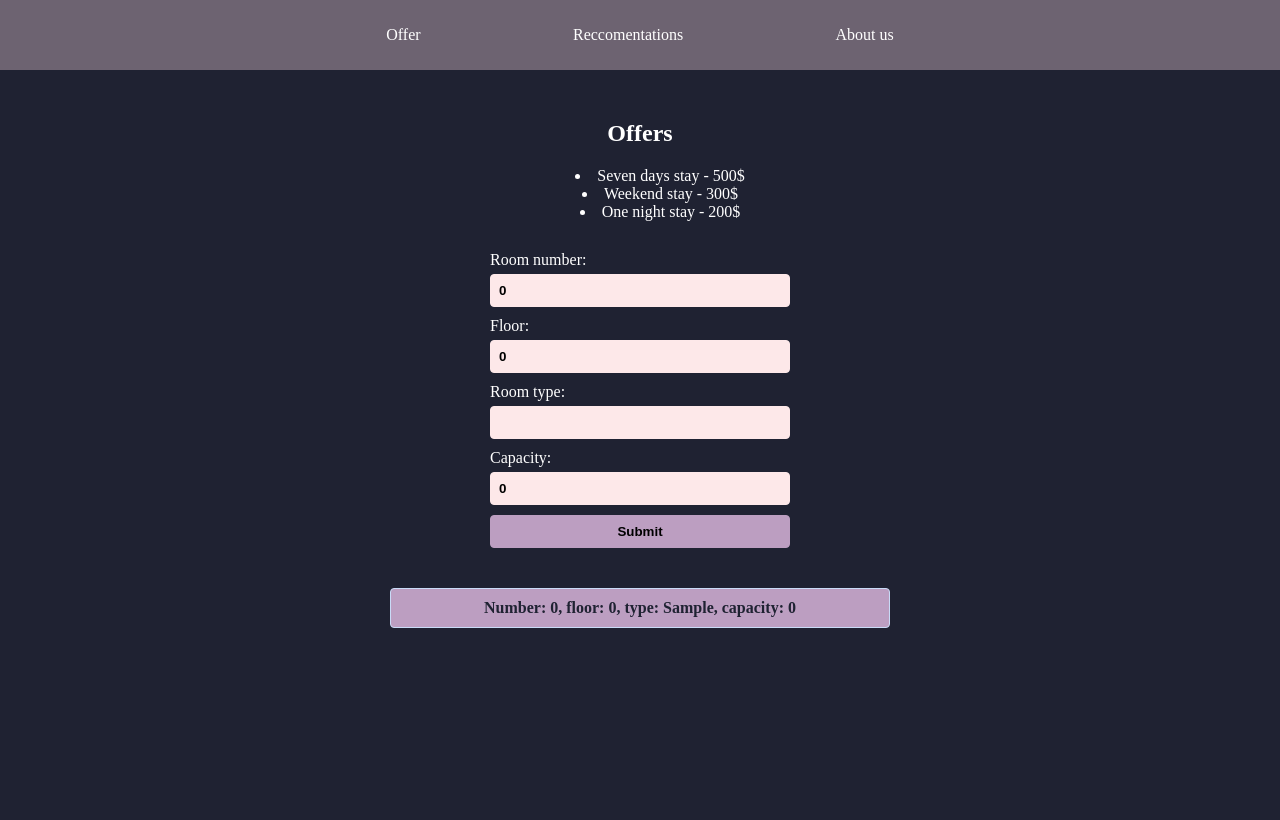
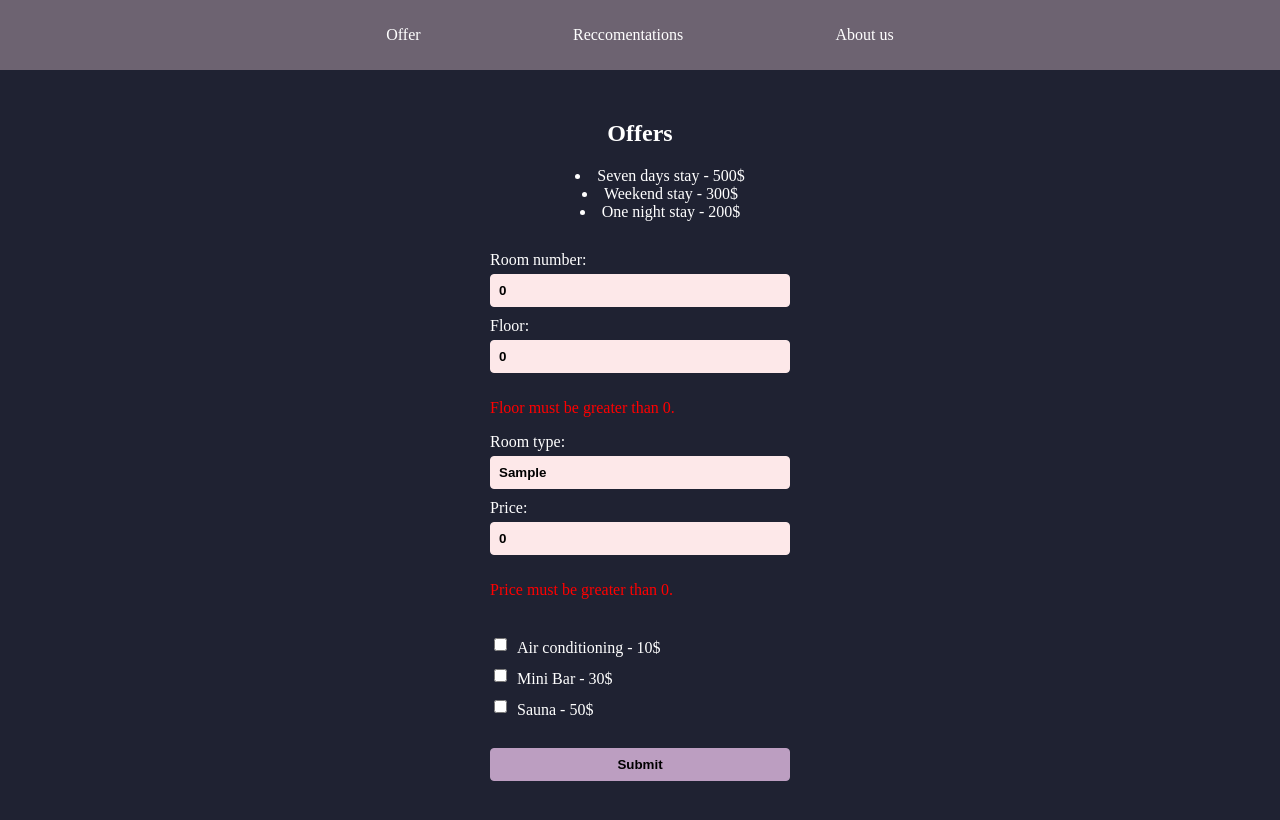
Before and after one commit to Zivkey/MetHotels, an Angular app: page / in a window 1280 px wide. Both pictures are taken after typing "Sample" into the empty fields and a click on the button "Submit". Built offline with nearby package versions, Linux system fonts and the light colour scheme.

Commit message:
Domaci 8

```diff
--- a/src/app/app.module.ts
+++ b/src/app/app.module.ts
@@ -4,7 +4,7 @@ import { BrowserModule } from '@angular/platform-browser';
 import { AppComponent } from './app.component';
 import { RoomFormComponent } from './room-form/room-form.component';
 import { RoomListComponent } from './room-list/room-list.component';
-import { FormsModule } from '@angular/forms';
+import { FormsModule, ReactiveFormsModule } from '@angular/forms';
 import { RoomService } from './room.service';
 import { AppRoutingModule } from './app-routing.module';
 import { NavbarComponent } from './navbar/navbar.component';
@@ -25,7 +25,8 @@ import { ReccomendationsComponent } from './reccomendations/reccomendations.comp
   imports: [
     BrowserModule,
     FormsModule,
-    AppRoutingModule
+    AppRoutingModule,
+    ReactiveFormsModule
   ],
   providers: [RoomService],
   bootstrap: [AppComponent]
--- a/src/app/room-form/room-form.component.html
+++ b/src/app/room-form/room-form.component.html
@@ -1,16 +1,57 @@
-<form (ngSubmit)="onSubmit()">
+<form [formGroup]="roomForm" (ngSubmit)="onSubmit()">
   <label for="roomNumber">Room number:</label>
-  <input type="text" id="roomNumber" [(ngModel)]="room.number" name="roomNumber" required>
+  <input type="number" id="roomNumber" formControlName="roomNumber" required>
+  <div
+    *ngIf="roomForm.get('roomNumber')?.hasError('required') && roomForm.get('roomNumber')?.touched">
+    <p>Room number is required.</p>
+  </div>
 
   <label for="roomFloor">Floor:</label>
-  <input type="number" id="roomFloor" [(ngModel)]="room.floor" name="roomFloor" required>
+  <input type="number" id="roomFloor" formControlName="roomFloor" required>
+  <div
+    *ngIf="roomForm.get('roomFloor')?.hasError('required') && roomForm.get('roomFloor')?.touched">
+    <p>Floor is required.</p>
+  </div>
+  <div
+    *ngIf="roomForm.get('roomFloor')?.hasError('min') && roomForm.get('roomFloor')?.touched">
+    <p>Floor must be greater than 0.</p>
+  </div>
 
   <label for="roomType">Room type:</label>
-  <input type="text" id="roomType" [(ngModel)]="room.type" name="roomType" required>
+  <input type="text" id="roomType" formControlName="roomType" required>
+  <div
+    *ngIf="roomForm.get('roomType')?.hasError('required') && roomForm.get('roomType')?.touched">
+    <p>Room type is required.</p>
+  </div>
+  <div
+    *ngIf="roomForm.get('roomType')?.hasError('minlength') && roomForm.get('roomType')?.touched">
+    <p>Room type must be at least 4 characters long.</p>
+  </div>
 
-  <label for="roomCapacity">Capacity:</label>
-  <input type="number" id="roomCapacity" [(ngModel)]="room.capacity" name="roomCapacity" required>
-
-
+  <label for="roomPrice">Price:</label>
+  <input type="number" id="roomPrice" formControlName="roomPrice"
+    required>
+  <div
+    *ngIf="roomForm.get('roomPrice')?.hasError('required') && roomForm.get('roomPrice')?.touched">
+    <p>Price is required.</p>
+  </div>
+  <div
+    *ngIf="roomForm.get('roomPrice')?.hasError('min') && roomForm.get('roomPrice')?.touched">
+    <p>Price must be greater than 0.</p>
+  </div>
+  <div class="field" formGroupName="additionalServices">
+    <label class="label-checkbox">
+      <input type="checkbox" formControlName="airConditioning" class="checkbox-input">
+      <span class="checkbox-label">Air conditioning - 10$</span>
+    </label>
+    <label class="label-checkbox">
+      <input type="checkbox" formControlName="miniBar" class="checkbox-input">
+      <span class="checkbox-label">Mini Bar - 30$</span>
+    </label>
+    <label class="label-checkbox">
+      <input type="checkbox" formControlName="sauna" class="checkbox-input">
+      <span class="checkbox-label">Sauna - 50$</span>
+    </label>
+  </div>
   <button type="submit">Submit</button>
 </form>
--- a/src/app/room-form/room-form.component.scss
+++ b/src/app/room-form/room-form.component.scss
@@ -33,3 +33,26 @@ form {
     background-color: #FDE8E9;
     color: #596475;
   }
+
+  p {
+    color: red;
+  }
+
+  .field {
+    margin: 20px 0;
+  }
+
+  .label-checkbox {
+    display: flex;
+    align-items: center;
+    margin-bottom: 5px;
+  }
+
+  .checkbox-label {
+    margin-left: 5px;
+    color: white;
+  }
+
+  .checkbox-input {
+    margin-right: 5px;
+  }
--- a/src/app/room-form/room-form.component.ts
+++ b/src/app/room-form/room-form.component.ts
@@ -1,4 +1,5 @@
 import { Component } from '@angular/core';
+import { FormBuilder, FormGroup, Validators } from '@angular/forms';
 import { Room } from '../room.model';
 import { RoomService } from '../room.service';
 
@@ -8,12 +9,59 @@ import { RoomService } from '../room.service';
   styleUrls: ['./room-form.component.scss']
 })
 export class RoomFormComponent {
-  room: Room = new Room(0, '', 0, 0);
+  roomForm: FormGroup;
 
-  constructor(private roomService: RoomService) {}
+  constructor(private formBuilder: FormBuilder, private roomService: RoomService) {
+    this.roomForm = this.formBuilder.group({
+      roomNumber: [0, Validators.required],
+      roomFloor: [0, [Validators.required, Validators.min(1)]],
+      roomType: ['', [Validators.required, Validators.minLength(4)]],
+      roomPrice: [0, [Validators.required, Validators.min(1)]],
+      additionalServices: this.formBuilder.group({
+        airConditioning: [false],
+        miniBar: [false],
+        sauna: [false]
+      })
+    });
+  }
 
   onSubmit(): void {
-    this.roomService.addRoom(this.room);
-    this.room = new Room(0, '', 0, 0);
+    if (this.roomForm.valid) {
+
+      const newRoom: Room = {
+        number: this.roomForm.value.roomNumber,
+        floor: this.roomForm.value.roomFloor,
+        type: this.roomForm.value.roomType,
+        additionalServices: this.roomForm.value.additionalServices,
+        price: this.roomForm.value.roomPrice,
+      };
+      let additionalPrice = 0.0
+
+      if (newRoom.additionalServices.airConditioning) {
+        additionalPrice += 10;
+      }
+      if (newRoom.additionalServices.miniBar) {
+        additionalPrice += 30;
+      }
+      if (newRoom.additionalServices.sauna) {
+        additionalPrice += 50;
+      }
+      newRoom.price += additionalPrice;
+
+      this.roomService.addRoom(newRoom);
+      this.roomForm.reset();
+    } else {
+      this.markFormGroupTouched(this.roomForm);
+    }
+  }
+
+  private markFormGroupTouched(formGroup: FormGroup) {
+    Object.values(formGroup.controls).forEach(control => {
+      control.markAsTouched();
+
+      if (control instanceof FormGroup) {
+        this.markFormGroupTouched(control);
+      }
+    });
   }
 }
--- a/src/app/room-list/room-list.component.html
+++ b/src/app/room-list/room-list.component.html
@@ -1,5 +1,5 @@
 <ul>
     <li *ngFor="let room of roomService.getRooms()">
-      Number: {{ room.number }}, floor: {{ room.floor }}, type: {{ room.type }}, capacity: {{ room.capacity }}
+      Number: {{ room.number }}, floor: {{ room.floor }}, type: {{ room.type }}, price: {{ room.price }}$
     </li>
   </ul>
--- a/src/app/room.model.ts
+++ b/src/app/room.model.ts
@@ -3,6 +3,13 @@ export class Room {
       public number: number,
       public type: string,
       public floor: number,
-      public capacity: number
+      public price: number,
+      public additionalServices : AdditionalServices
     ) {}
   }
+
+  export interface AdditionalServices {
+    airConditioning : boolean;
+    miniBar: boolean;
+    sauna: boolean;
+  }
```
